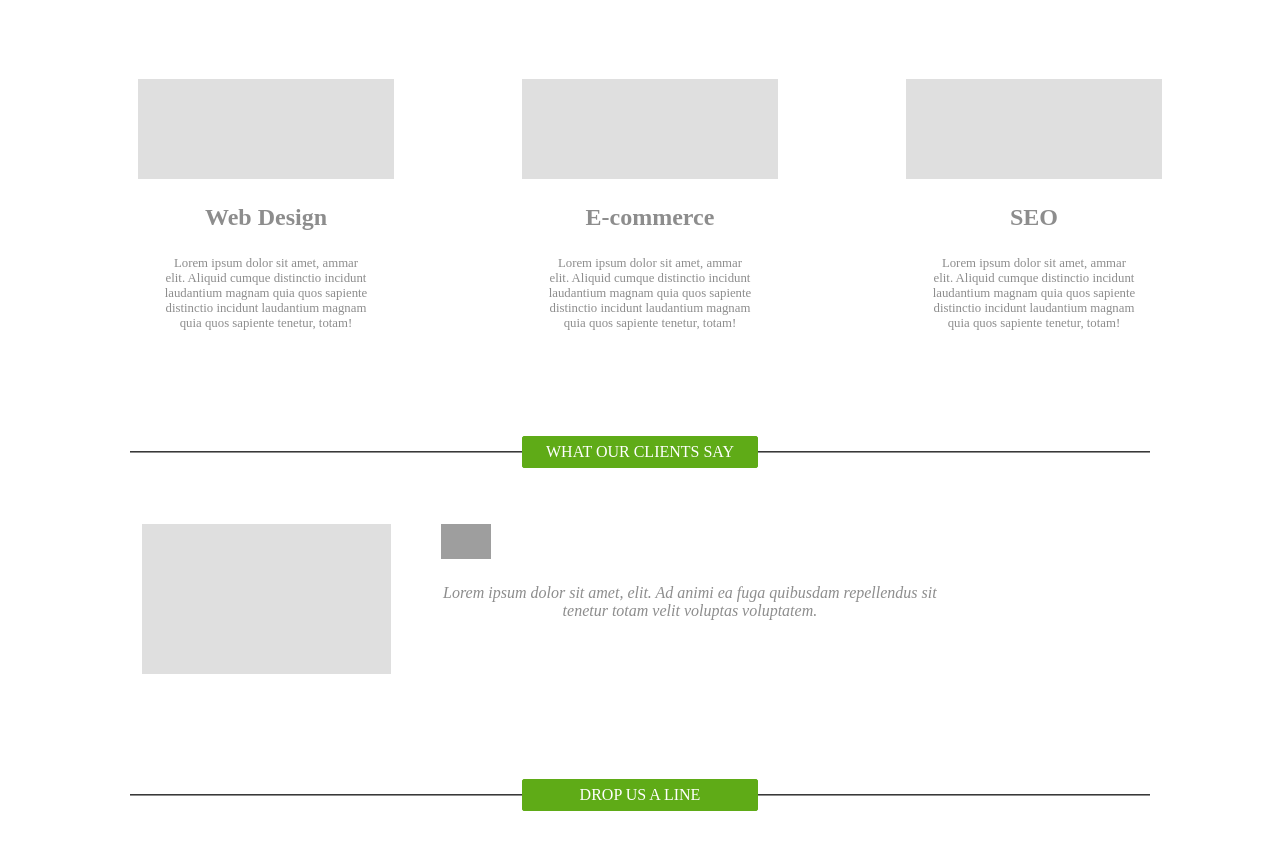
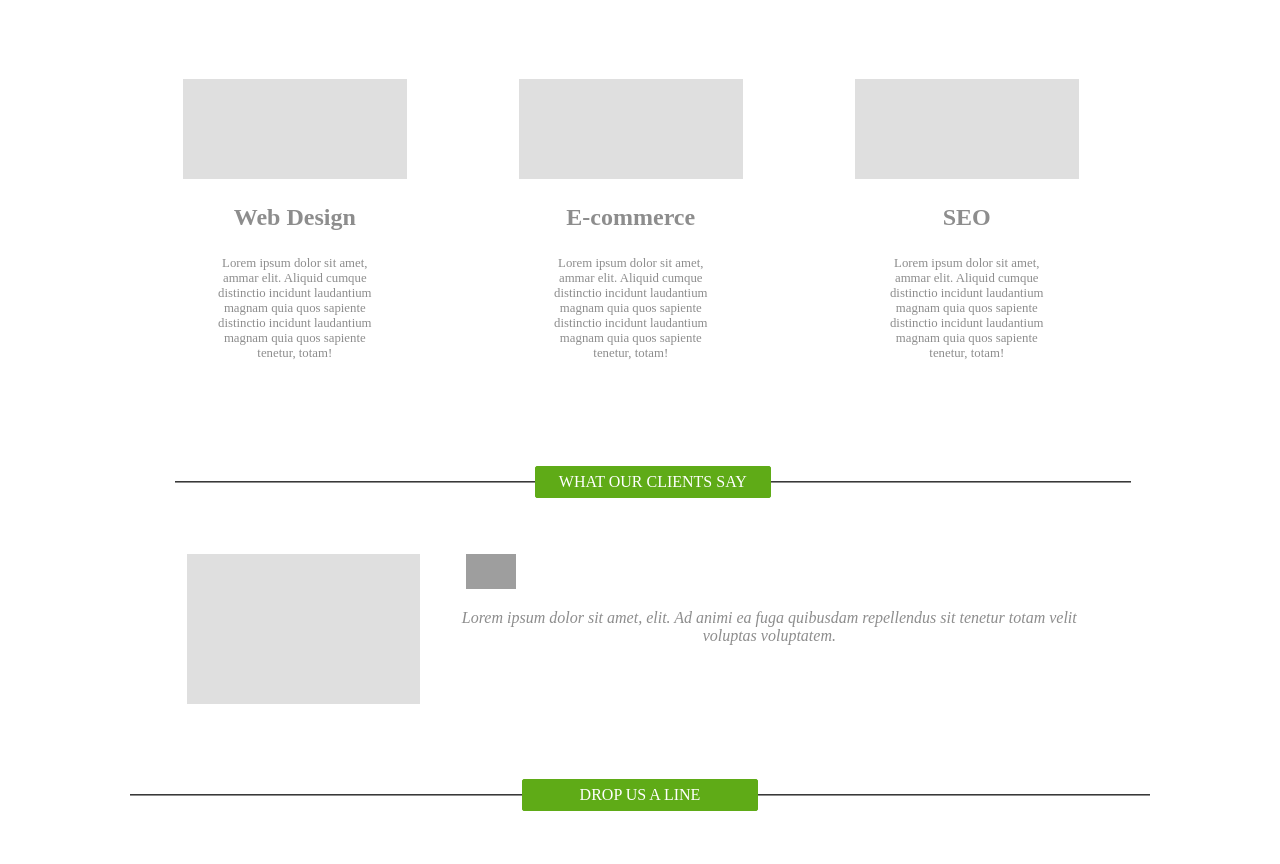
Before and after one commit to MaximeThirion/Simplon, a PHP site: page / in a window 1280 px wide. Shown: the part 531-1395 px from the top of the page. Run offline with PHP 8.4, Linux system fonts and the light colour scheme; grey boxes are pictures that could not be loaded.

Commit message:
1er commit

```diff
--- a/Exercice 9/style.css
+++ b/Exercice 9/style.css
@@ -1,5 +1,6 @@
 body {
     margin: 0px 0px 0px 0px;
+    font-family: "Abyssinica SIL";
 }
 
 #navigation {
@@ -60,15 +61,15 @@ body {
 
 .sec2 {
     height: 380px;
-    width: 80%;
-    margin: 0px 10% 0px 10%;
+    width: 70%;
+    margin: 0px 13.5% 0px 13.5%;
     padding: 0px 10px 0px 10px;
 }
 
 .sec3 {
     height: 400px;
-    width: 80%;
-    margin: 0px 10% 0px 10%;
+    width: 75%;
+    margin: 0px 13.5% 0px 13.5%;
 }
 
 .sec4 {
@@ -88,8 +89,8 @@ body {
 
 .sec3 p {
     float: left;
-    width: 50%;
-    margin-left: 25px;
+    width: 70%;
+    margin: 20px 0px 0px 0px;
     text-align: center;
     color: #8D8D8D;
 }
```
